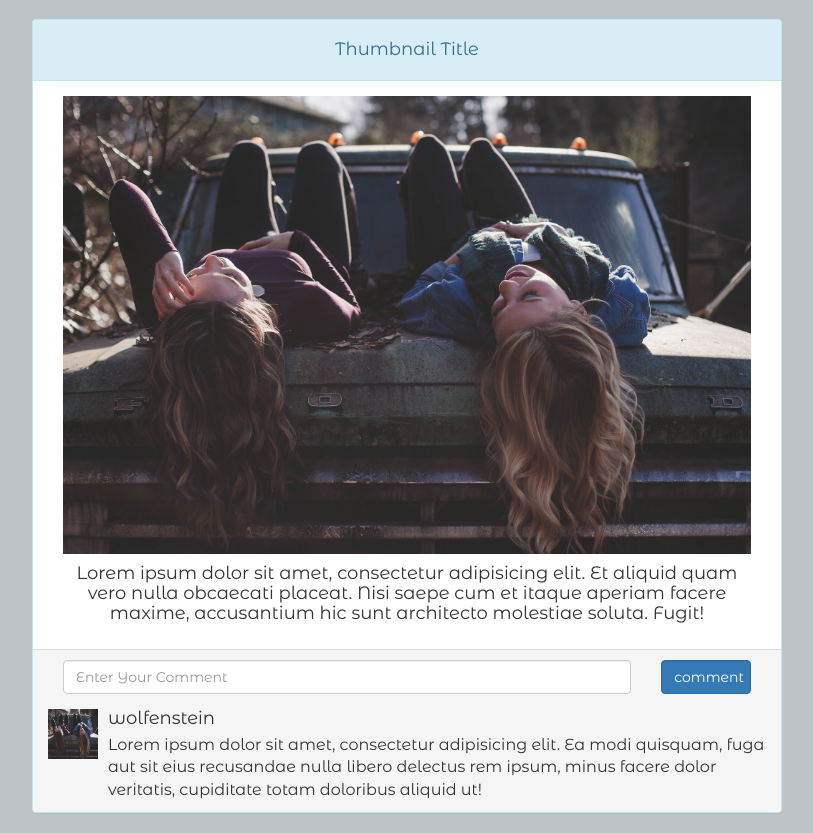
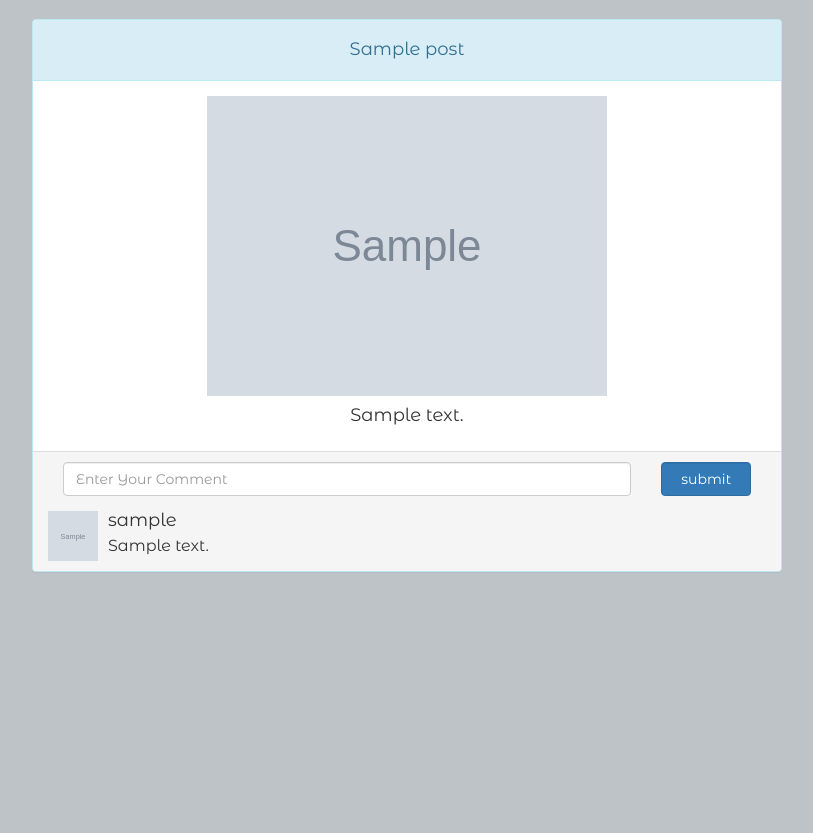
Before and after one commit to aakashdhar/instagramclone, a PHP site: page /viewpic.php?id=1 in a window 1280 px wide. Shown: the part 51-884 px from the top of the page, without its empty margins (233-1046 px from the left). After the commit the page ends 623 px from the top, so only its background shows below. Run offline with PHP 8.4, Linux system fonts and the light colour scheme; tables that the repository leaves empty or names only in its code hold one stand-in row (values such as "Sample post"); grey boxes marked "Sample" are stand-in pictures; some libraries are stand-ins or nearby versions.

Commit message:
added comment system

```diff
--- a/viewpic.php
+++ b/viewpic.php
@@ -4,50 +4,71 @@
     padding-top: 70px;
   }
 </style>
+<?php
 
+  $id = $_REQUEST['id'];
+  $sql = "SELECT * FROM `posts` WHERE `post_id` = '$id'";
+  $result = mysqli_query($con, $sql);
+ ?>
   <div class="container">
     <div class="row">
       <div class="col-md-8 col-md-offset-2">
+        <?php while($row = mysqli_fetch_object($result)): ?>
         <div class="panel panel-info">
-          <div class="panel-heading text-center"><h4>Thumbnail Title</h4></div>
+          <div class="panel-heading text-center"><h4><?= $row -> title ?></h4></div>
           <div class="panel-body">
             <div class="col-md-12">
-              <img src="css/images/cover.jpg" alt="" class="img-responsive">
+              <img src="<?= $row -> image_url; ?>" alt="" class="img-responsive center-block">
               <h4 class="text-center">
-                Lorem ipsum dolor sit amet, consectetur adipisicing elit. Et aliquid quam vero nulla obcaecati placeat.
-                Nisi saepe cum et itaque aperiam facere maxime, accusantium hic sunt architecto molestiae soluta. Fugit!
+                <?= $row -> description; ?>
               </h4>
             </div>
           </div>
+          <?php $userid = $row -> user_id; ?>
+        <?php endwhile; ?>
           <div class="panel-footer">
             <div class="row">
               <div class="col-md-12">
-                <form action="postcomment.php" method="post">
+                <form action="_postcomment.php" method="post">
                   <div class="col-md-10">
                     <div class="form-group">
-                      <input type="text" class="form-control" id="comment" name="comment" placeholder="Enter Your Comment">
+                      <input type="text" class="form-control" id="comment" name="comment" placeholder="Enter Your Comment" required>
                     </div>
                   </div>
                   <div class="col-md-2">
                     <div class="form-group">
-                      <input type="submit" class="form-control btn btn-primary" name="submit" value="comment">
+                      <input type="submit" class="form-control btn btn-primary" name="comments" value="submit">
                     </div>
                   </div>
+                  <input type="hidden" name="postid" value="<?= $id ?>">
+                  <input type="hidden" name="userid" value="<?= $userid ?>">
                 </form>
               </div>
               <div class="col-md-12">
+                <?php
+                  $sql1 = "SELECT * FROM `comments` WHERE `post_id` = '$id'";
+                  $result1 = mysqli_query($con,$sql1);
+                 ?>
+                <?php while($row1 = mysqli_fetch_object($result1)): ?>
+                  <?php
+                      $user_id = $row1 -> user_id;
+                      $sql2 = "SELECT `username`,`profile_url` FROM `users` WHERE `user_id` ='$user_id'";
+                      $result3 = mysqli_query($con,$sql2);
+                   ?>
+                   <?php while($row3 = mysqli_fetch_object($result3)): ?>
                 <div class="media">
                   <div class="media-left">
                     <a href="#">
-                      <img class="media-object" height="50" width="50" src="css/images/cover.jpg" alt="...">
+                      <img class="media-object" height="50" width="50" src="<?= $row3 -> profile_url; ?>" alt="...">
                     </a>
                   </div>
                   <div class="media-body">
-                    <h4 class="media-heading">wolfenstein</h4>
-                    Lorem ipsum dolor sit amet, consectetur adipisicing elit. Ea modi quisquam, fuga aut sit eius recusandae
-                    nulla libero delectus rem ipsum, minus facere dolor veritatis, cupiditate totam doloribus aliquid ut!
+                    <h4 class="media-heading"><?= $row3 -> username ?></h4>
+                  <?php endwhile; ?>
+                    <?= $row1 -> comment; ?>
                   </div>
                 </div>
+              <?php endwhile; ?>
               </div>
             </div>
           </div>
@@ -55,3 +76,4 @@
       </div>
     </div>
   </div>
+<?php include 'includes/footer.php'; ?>
```
Also changed, not shown: _postcomment.php (added, +20 -0 lines).
